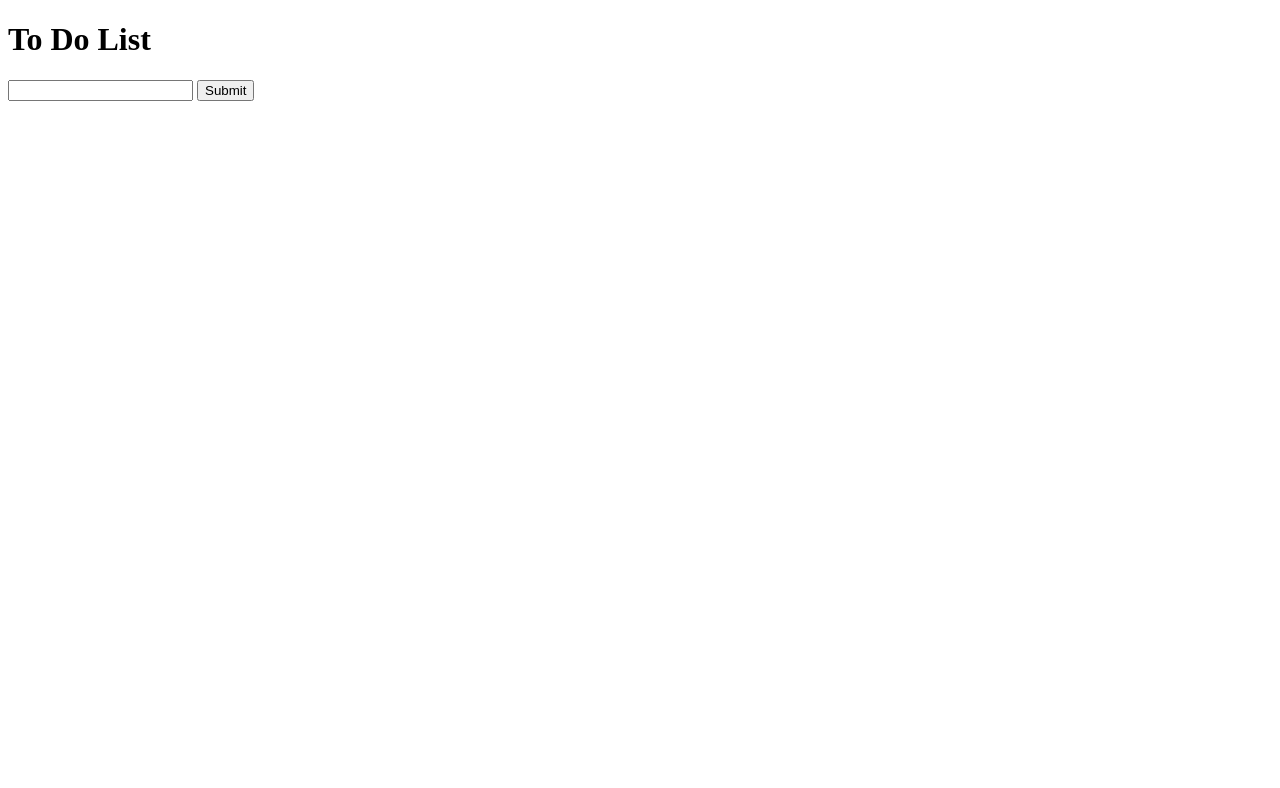
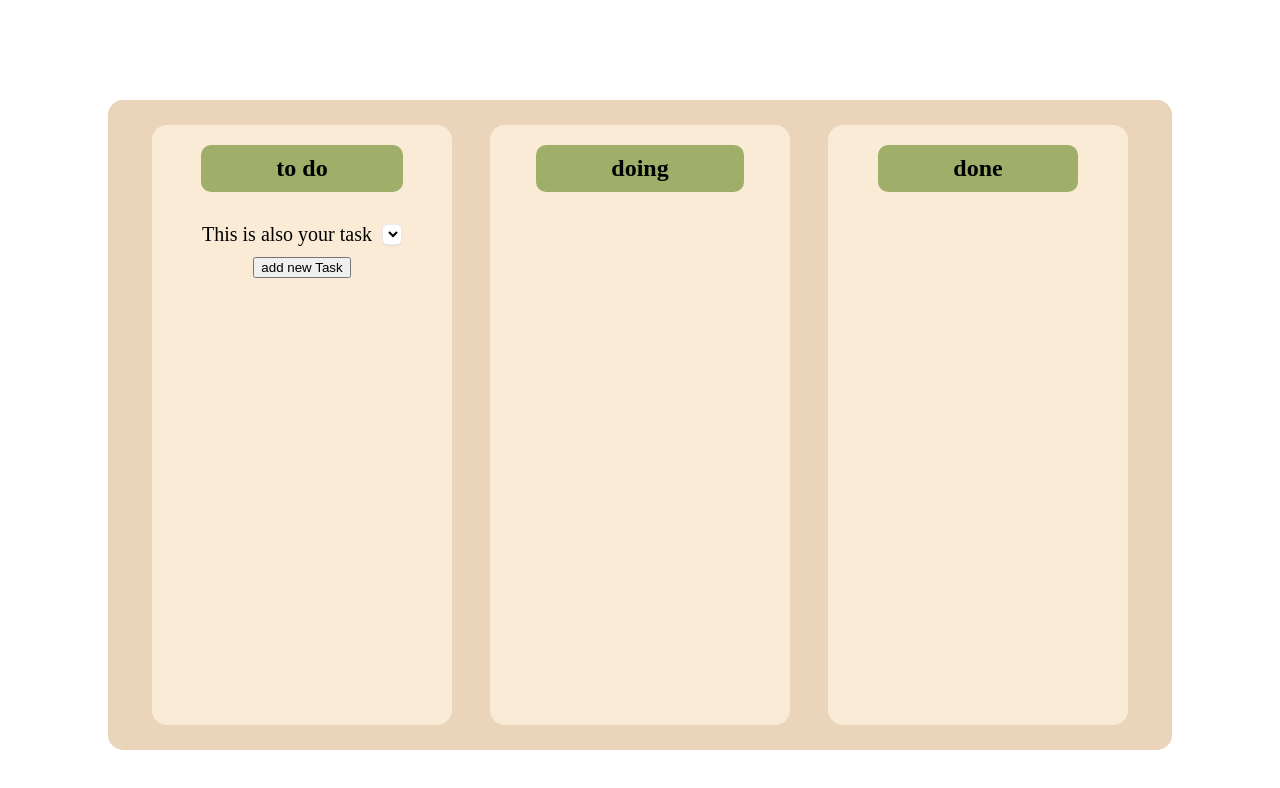
Before and after one commit to Folenr/toDoList, a plain HTML site: page index.html in a window 1280 px wide. Drawn offline with Linux system fonts and the light colour scheme.

Commit message:
added the ability to create tasks in lists and move them

```diff
--- a/index.html
+++ b/index.html
@@ -1,12 +1,37 @@
 <!DOCTYPE html>
 <html>
+
 <head>
     <title>To Do List</title>
+    <link rel="stylesheet" href="style.css">
 </head>
+
 <body>
-        <h1>To Do List</h1>
-        <input type="text" id="input">
-        <button onclick="Submit()">Submit</button>
+    <div class="main">
+        <div class="list" id="toDo">
+            <h2>to do</h2>
+            <div class="task">
+            <p>This is also your task</p>
+            <label class="select">
+                <select onchange="changeList(this)">
+                    <option value="toDo">to do</option>
+                    <option value="doing">doing</option>
+                    <option value="done">done</option>
+                </select>
+            </label>
+            </div>
+            <button id="addTask" onclick="createTask()">add new Task</button>
+        </div>
+
+        <div class="list" id="doing">
+            <h2>doing</h2>
+        </div>
+
+        <div class="list" id="done">
+            <h2>done</h2>
+        </div>
+    </div>
     <script src="script.js"></script>
 </body>
+
 </html>
--- a/script.js
+++ b/script.js
@@ -1,5 +1,55 @@
-function Submit(){
-    const parg = document.createElement('p');
-    parg.innerText = document.getElementById("input").value;
-    document.body.appendChild(parg);
+function createTask(){
+    const toDo = document.getElementById('toDo');
+    const addButton = document.getElementById('addTask');
+    const div = document.createElement('div');
+    const input = document.createElement('input');
+    const button = document.createElement('button');
+
+    button.innerText = 'submit';
+    button.onclick = function(){Submit(input,button);};
+    div.className = 'task';
+
+    toDo.appendChild(div);
+    div.appendChild(input);
+    div.appendChild(button);
+    toDo.appendChild(addButton);
 }
+
+function Submit(input,button){
+    const p = document.createElement('p');
+    const label = document.createElement('label');
+    const select = document.createElement('select');
+    const op1 = document.createElement('option');
+    const op2 = document.createElement('option');
+    const op3 = document.createElement('option');
+
+    op1.value = 'toDo';
+    op1.innerText = 'to do';
+    op2.value = 'doing';
+    op2.innerText = 'doing';
+    op3.value = 'done';
+    op3.innerText = 'done';
+
+    select.onchange = function() {changeList(select);};
+    label.className = 'select';
+    p.innerText = input.value;
+
+    select.appendChild(op1);
+    select.appendChild(op2);
+    select.appendChild(op3);
+    label.appendChild(select);
+    input.parentNode.appendChild(p);
+    input.parentNode.appendChild(label);
+    input.remove();
+    button.remove();
+
+}
+
+function changeList(select){
+    const div = select.parentNode.parentNode;
+    const list = document.getElementById(select.value);
+    const addButton = document.getElementById('addTask');
+    list.appendChild(div);
+    if(list.id == 'toDo')
+        list.appendChild(addButton);
+}
--- a/style.css
+++ b/style.css
@@ -0,0 +1,76 @@
+.main {
+    display: flex;
+    justify-content: space-around;
+    margin: 100px;
+    background-color: #ead5ba;
+    padding: 25px;
+    border-radius: 15px;
+}
+
+.list {
+    width: 300px;
+    height: 600px;
+    display: flex;
+    flex-direction: column;
+    align-items: center;
+    background-color: antiquewhite;
+    border-radius: 15px;
+}
+h2 {
+    background-color:#9faf69;
+    padding: 10px 75px;
+    border-radius: 10px;
+
+
+}
+
+p {
+    font-size: 20px;
+}
+
+.task{
+    padding: 10px 10px;
+    display: flex;
+    align-items: center;
+    gap: 10px;
+    height: 25px;
+}
+
+.select {
+  font-family: sans-serif;
+  position: relative;
+  width: 20px;
+}
+
+.select select {
+  width: 100%;
+  border: 1px solid #e8eaed;
+  border-radius: 5px;
+  background: #fff;
+  box-shadow: 0 1px 3px -2px #9098a9;
+  cursor: pointer;
+  font-family: inherit;
+  font-size: 16px;
+  transition: all 150ms ease;
+}
+.select select option {
+  color: #223254;
+}
+.select select option[value=""][disabled] {
+  display: none;
+}
+.select select:focus {
+  outline: none;
+  border-color: #07f;
+  box-shadow: 0 0 0 2px rgba(0,119,255,0.2);
+}
+.select select:hover{
+  stroke: #07f;
+}
+.sprites {
+  position: absolute;
+  width: 0;
+  height: 0;
+  pointer-events: none;
+  user-select: none;
+}
```
Lines whose indentation alone changed are shown as unchanged.
